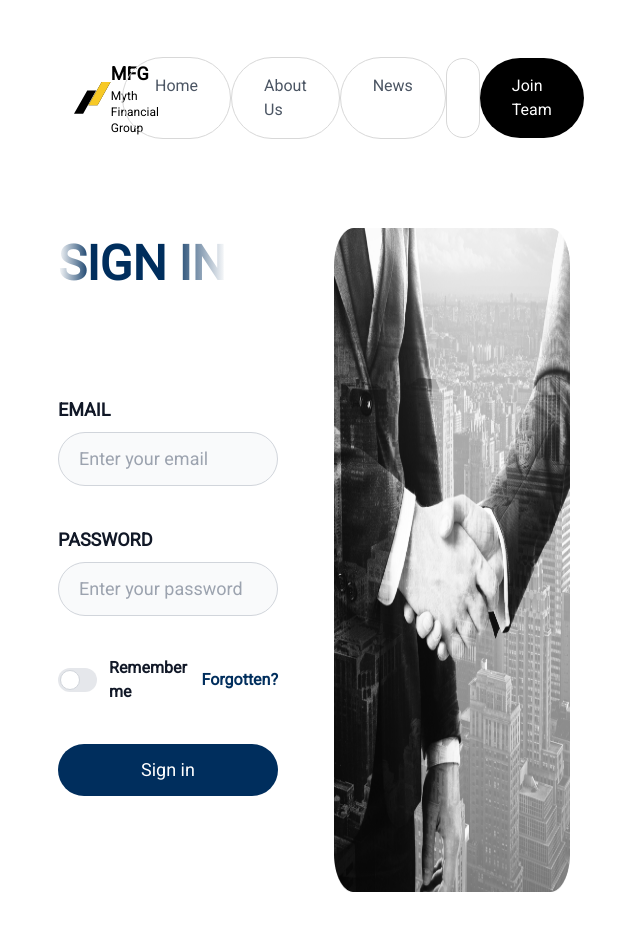
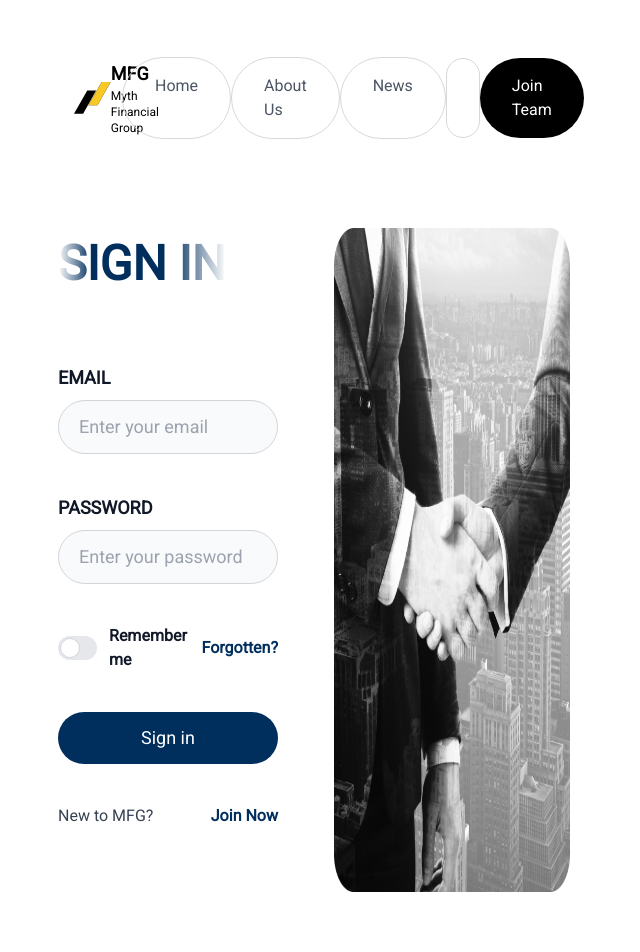
Before and after one commit to Crypto-git-dev/MFG-Frontend, a React (Create React App) app: page /signin in a window 1280 px wide. Shown: the top 952 px of the page, without its empty margins (326-966 px from the left). Built offline with nearby package versions, Linux system fonts and the light colour scheme; what tailwindcss-gradients would draw is missing.

Commit message:
Update sign in page with joining

```diff
--- a/src/components/signin/signIn.jsx
+++ b/src/components/signin/signIn.jsx
@@ -15,7 +15,7 @@ const SignInComponent = (props) => {
 					SIGN IN
 				</h1>
 				<form
-					class="space-y-4 md:space-y-6 py-24 flex flex-col gap-4 pr-4"
+					class="space-y-4 md:space-y-6 py-16 flex flex-col gap-4 pr-4"
 					action="#"
 				>
 					<div>
@@ -72,6 +72,17 @@ const SignInComponent = (props) => {
 					>
 						Sign in
 					</button>
+					<div className="grid grid-cols-2">
+						<div className="flex flex-row items-start text-gray-700">
+							<p>New to MFG?</p>
+						</div>
+						<Link
+							to="/signup"
+							className="flex flex-row-reverse items-start text-[#002E5D] font-semibold"
+						>
+							<p>Join Now</p>
+						</Link>
+					</div>
 				</form>
 			</div>
 			<div className="flex flex-row-reverse">
```
